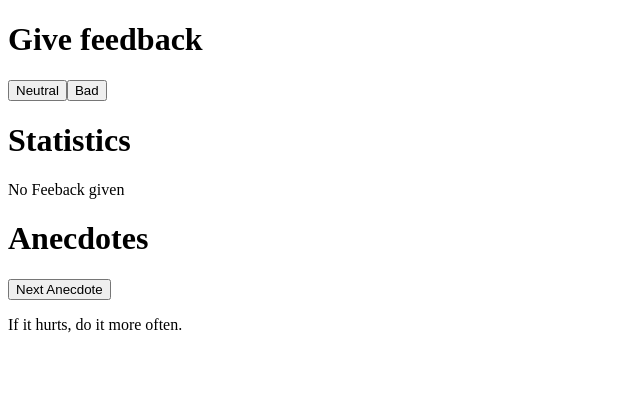
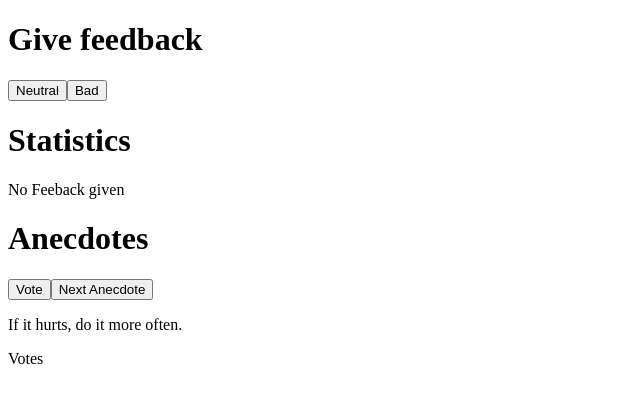
Before and after one commit to jortizWD/full-stack-open, a React (Vite) app in the folder part1/: page / in a window 1280 px wide. Shown: the top 402 px of the page, without its empty margins (0-640 px from the left). Built offline with nearby package versions, Linux system fonts and the light colour scheme.

Commit message:
fix(part1): Part 1.13

```diff
--- a/part1/src/App.jsx
+++ b/part1/src/App.jsx
@@ -45,10 +45,19 @@ const App = () => {
     "Programming without an extremely heavy use of console.log is same as if a doctor would refuse to use x-rays or blood tests when diagnosing patients.",
     "The only way to go fast, is to go well.",
   ];
+
   const [selected, setSelected] = useState(0);
+  const [points, setPoints] = useState({});
 
   const getAnecdote = () => {
     setSelected(Math.round(Math.random() * (anecdotes.length - 1)));
+  };
+
+  const setVote = () => {
+    setPoints((state) => ({
+      ...state,
+      [selected]: state[selected] ? state[selected] + 1 : 1,
+    }));
   };
 
   return (
@@ -63,8 +72,10 @@ const App = () => {
         <p>No Feeback given</p>
       )}
       <h1>Anecdotes</h1>
+      <Button onClick={setVote}>Vote</Button>
       <Button onClick={getAnecdote}>Next Anecdote</Button>
       <p>{anecdotes[selected]}</p>
+      <p>{points[selected]} Votes</p>
     </div>
   );
 };
```
